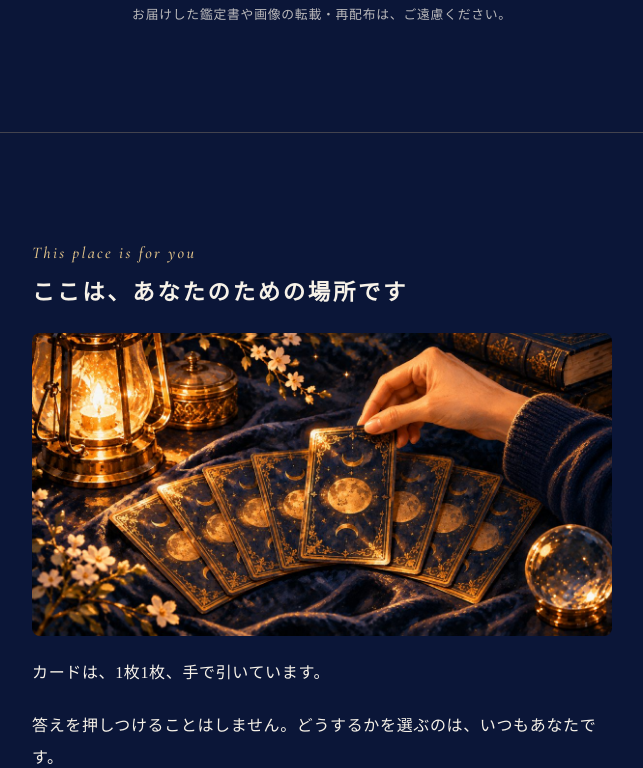
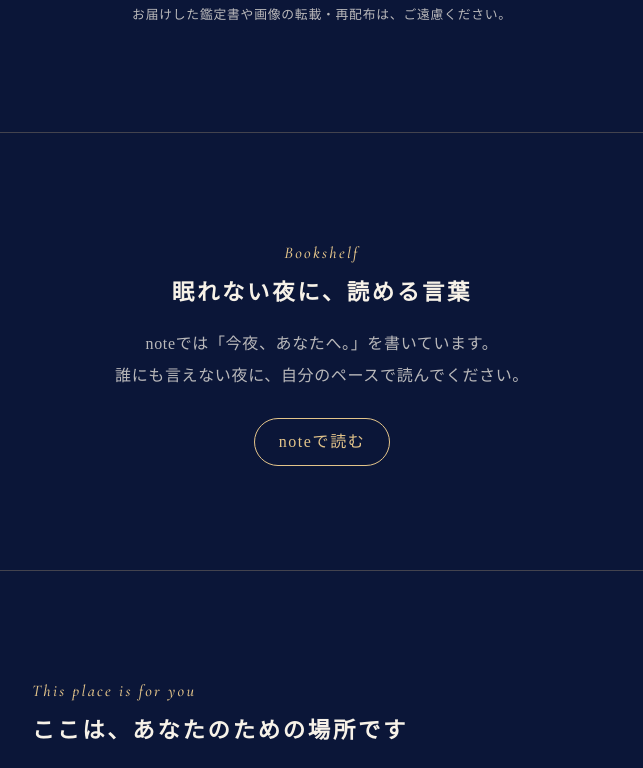
Before and after one commit to home-style-lab/kagamiko, a plain HTML site: page index.html in a window 1280 px wide. Shown: the part 6438-7206 px from the top of the page, without its empty margins (318-961 px from the left). Drawn offline with nearby package versions, Linux system fonts and the light colour scheme; a web font is replaced by a local one.

Commit message:
noteへのリンクを追加
Co-Authored-By: Claude Opus 5.5 <noreply@anthropic.com>
Claude-Session: https://claude.ai/code/session_01GqdTnUKk2zcCweLmqR9v6K

```diff
--- a/index.html
+++ b/index.html
@@ -286,6 +286,15 @@ footer p+p{margin-top:6px}
     </div>
   </section>
 
+  <section aria-labelledby="note-h">
+    <div class="wrap center">
+      <p class="eyebrow">Bookshelf</p>
+      <h2 id="note-h">眠れない夜に、読める言葉</h2>
+      <p class="soft" style="margin-top:16px">noteでは「今夜、あなたへ。」を書いています。<br>誰にも言えない夜に、自分のペースで読んでください。</p>
+      <div class="cta" style="margin-top:26px"><a class="ghost" href="https://note.com/kagamiko_tarot" target="_blank" rel="noopener">noteで読む</a></div>
+    </div>
+  </section>
+
   <section aria-labelledby="place-h">
     <div class="wrap stack">
       <div><p class="eyebrow">This place is for you</p><h2 id="place-h">ここは、あなたのための場所です</h2></div>
@@ -323,7 +332,7 @@ footer p+p{margin-top:6px}
 
 <footer>
   <div class="wrap">
-    <nav><a href="https://www.threads.net/@kagamiko_tarot" target="_blank" rel="noopener">Threads</a><a href="https://lin.ee/yVsBDxN" target="_blank" rel="noopener">LINE</a><a href="https://kagamiko.stores.jp" target="_blank" rel="noopener">STORES</a></nav>
+    <nav><a href="https://www.threads.net/@kagamiko_tarot" target="_blank" rel="noopener">Threads</a><a href="https://lin.ee/yVsBDxN" target="_blank" rel="noopener">LINE</a><a href="https://kagamiko.stores.jp" target="_blank" rel="noopener">STORES</a><a href="https://note.com/kagamiko_tarot" target="_blank" rel="noopener">note</a></nav>
     <p>恋愛タロット｜鏡子</p>
   </div>
 </footer>
```
